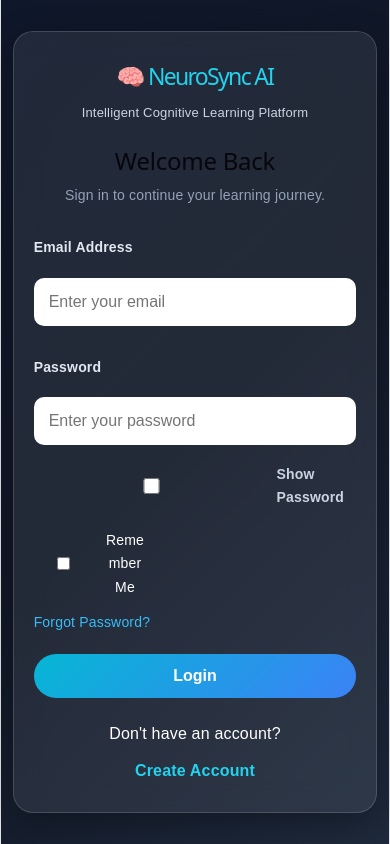
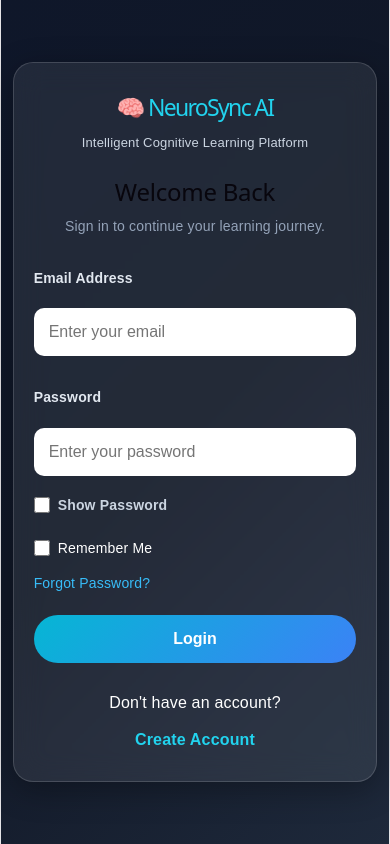
Before and after one commit to siam12345-ai/NeuroSync-AI, a React (Vite) app in the folder frontend/: page /login in a window 390 px wide. Built offline with nearby package versions, Linux system fonts and the light colour scheme.

Commit message:
Fix auth layout and responsive alignment

```diff
--- a/frontend/src/App.css
+++ b/frontend/src/App.css
@@ -4295,3 +4295,404 @@ align-items:flex-start;
         font-size: 21px;
     }
 }
+/* =====================================================
+   LOGIN CHECKBOX ALIGNMENT FIX - DESKTOP
+===================================================== */
+
+/* Show Password */
+.auth-card .show-password {
+    width: 100%;
+    text-align: left;
+    margin-top: 8px;
+    margin-bottom: 12px;
+}
+
+.auth-card .show-password label {
+    display: flex;
+    flex-direction: row;
+    justify-content: flex-start;
+    align-items: center;
+    gap: 8px;
+    width: fit-content;
+    margin: 0;
+    padding: 0;
+    cursor: pointer;
+}
+
+.auth-card .show-password input[type="checkbox"] {
+    width: 16px !important;
+    height: 16px !important;
+    min-width: 16px;
+    margin: 0;
+    padding: 0;
+    flex: 0 0 16px;
+    accent-color: #22d3ee;
+}
+
+/* Remember Me */
+.auth-card .form-options {
+    display: flex;
+    flex-direction: row;
+    justify-content: space-between;
+    align-items: center;
+    width: 100%;
+}
+
+.auth-card .form-options .remember {
+    display: flex;
+    flex-direction: row;
+    align-items: center;
+    justify-content: flex-start;
+    gap: 8px;
+    margin: 0;
+    padding: 0;
+    cursor: pointer;
+}
+
+.auth-card .form-options .remember input[type="checkbox"] {
+    width: 16px !important;
+    height: 16px !important;
+    min-width: 16px;
+    margin: 0;
+    padding: 0;
+    flex: 0 0 16px;
+    accent-color: #22d3ee;
+}
+
+.auth-card .form-options .remember span {
+    display: inline-block;
+    margin: 0;
+}
+/* =====================================================
+   FINAL AUTH + LANDING HEADER FIX
+   Keeps existing mobile responsive design
+===================================================== */
+
+/* ---------- Header ---------- */
+
+.header-container {
+    display: flex;
+    justify-content: space-between;
+    align-items: center;
+    width: 100%;
+    box-sizing: border-box;
+    padding: 20px 32px;
+    position: relative;
+    z-index: 20;
+    gap: 30px;
+}
+
+/* ---------- Left Logo ---------- */
+
+.logo-wrapper {
+    display: flex;
+    align-items: center;
+    gap: 10px;
+    flex-shrink: 0;
+}
+
+.logo-icon {
+    width: 32px;
+    height: 32px;
+    object-fit: contain;
+    flex-shrink: 0;
+}
+
+.logo-text {
+    display: block;
+    margin: 0;
+    padding: 0;
+    color: #ffffff;
+    font-family: 'Poppins', sans-serif;
+    font-size: 1.4rem;
+    font-weight: 700;
+    line-height: 1.2;
+    white-space: nowrap;
+}
+
+/* ---------- Right Login / Register Buttons ---------- */
+
+.auth-cloud-container {
+    display: flex;
+    flex-direction: column;
+    align-items: center;
+    justify-content: center;
+
+    min-width: 120px;
+    padding: 10px 16px;
+
+    gap: 8px;
+
+    background-color: #00f0ff;
+    border-radius: 40px 30px 35px 40px;
+
+    box-shadow: 0 4px 20px rgba(0, 240, 255, 0.4);
+
+    box-sizing: border-box;
+    flex-shrink: 0;
+}
+
+.btn-auth-item {
+    display: block;
+    width: 100%;
+
+    padding: 7px 12px;
+    margin: 0;
+
+    background: transparent;
+    border: none;
+
+    color: #000000;
+    font-family: 'Poppins', sans-serif;
+    font-size: 0.95rem;
+    font-weight: 700;
+
+    line-height: 1.2;
+    text-align: center;
+
+    cursor: pointer;
+    white-space: nowrap;
+
+    transition: transform 0.2s ease;
+}
+
+.btn-auth-item:hover {
+    transform: scale(1.05);
+}
+
+
+/* =====================================================
+   PREVENT HEADER / HERO OVERLAP
+===================================================== */
+
+.header-container + * {
+    margin-top: 15px;
+}
+
+
+/* =====================================================
+   LOGIN CHECKBOX ALIGNMENT - DESKTOP
+===================================================== */
+
+.auth-card .show-password {
+    width: 100%;
+    text-align: left;
+    margin-top: 8px;
+    margin-bottom: 12px;
+}
+
+.auth-card .show-password label {
+    display: flex;
+    flex-direction: row;
+    justify-content: flex-start;
+    align-items: center;
+    gap: 8px;
+
+    width: fit-content;
+    margin: 0;
+    padding: 0;
+
+    cursor: pointer;
+}
+
+.auth-card .show-password input[type="checkbox"] {
+    width: 16px !important;
+    height: 16px !important;
+    min-width: 16px;
+
+    margin: 0;
+    padding: 0;
+
+    flex: 0 0 16px;
+
+    accent-color: #22d3ee;
+}
+
+
+/* ---------- Remember Me ---------- */
+
+.auth-card .form-options {
+    display: flex;
+    flex-direction: row;
+    justify-content: space-between;
+    align-items: center;
+
+    width: 100%;
+    gap: 15px;
+}
+
+.auth-card .form-options .remember {
+    display: flex;
+    flex-direction: row;
+    align-items: center;
+    justify-content: flex-start;
+
+    gap: 8px;
+
+    margin: 0;
+    padding: 0;
+
+    cursor: pointer;
+}
+
+.auth-card .form-options .remember input[type="checkbox"] {
+    width: 16px !important;
+    height: 16px !important;
+    min-width: 16px;
+
+    margin: 0;
+    padding: 0;
+
+    flex: 0 0 16px;
+
+    accent-color: #22d3ee;
+}
+
+.auth-card .form-options .remember span {
+    display: inline-block;
+    margin: 0;
+}
+
+
+/* =====================================================
+   LOGIN BUTTON + REGISTER SPACING
+===================================================== */
+
+.auth-card .login-btn {
+    width: 100% !important;
+    display: block;
+
+    box-sizing: border-box;
+
+    margin: 20px 0 0;
+    padding: 15px 20px;
+}
+
+.auth-card .register-section {
+    width: 100%;
+    text-align: center;
+
+    margin: 28px 0 0;
+}
+
+.auth-card .register-section p {
+    margin: 0 0 8px;
+}
+
+.auth-card .register-section a {
+    display: inline-block;
+}
+
+
+/* =====================================================
+   MOBILE HEADER
+===================================================== */
+
+@media (max-width: 768px) {
+
+    .header-container {
+        padding: 16px 20px;
+        gap: 18px;
+    }
+
+    .logo-wrapper {
+        gap: 8px;
+        min-width: 0;
+    }
+
+    .logo-icon {
+        width: 28px;
+        height: 28px;
+    }
+
+    .logo-text {
+        font-size: 1.15rem;
+        white-space: nowrap;
+    }
+
+    .auth-cloud-container {
+        min-width: 105px;
+        padding: 8px 12px;
+        gap: 6px;
+    }
+
+    .btn-auth-item {
+        font-size: 0.85rem;
+        padding: 6px 8px;
+    }
+}
+
+
+/* =====================================================
+   SMALL MOBILE
+===================================================== */
+
+@media (max-width: 480px) {
+
+    .header-container {
+        padding: 14px 12px;
+        gap: 12px;
+    }
+
+    .logo-wrapper {
+        gap: 6px;
+    }
+
+    .logo-icon {
+        width: 25px;
+        height: 25px;
+    }
+
+    .logo-text {
+        font-size: 1rem;
+    }
+
+    .auth-cloud-container {
+        min-width: 92px;
+        padding: 7px 10px;
+        gap: 5px;
+    }
+
+    .btn-auth-item {
+        font-size: 0.78rem;
+        padding: 5px 6px;
+    }
+
+    .auth-card .form-options {
+        flex-direction: column;
+        align-items: flex-start;
+        gap: 12px;
+    }
+}
+
+
+/* =====================================================
+   VERY SMALL MOBILE
+===================================================== */
+
+@media (max-width: 360px) {
+
+    .header-container {
+        padding: 12px 8px;
+        gap: 8px;
+    }
+
+    .logo-icon {
+        width: 23px;
+        height: 23px;
+    }
+
+    .logo-text {
+        font-size: 0.9rem;
+    }
+
+    .auth-cloud-container {
+        min-width: 84px;
+        padding: 6px 8px;
+    }
+
+    .btn-auth-item {
+        font-size: 0.72rem;
+        padding: 4px 5px;
+    }
+}
```
